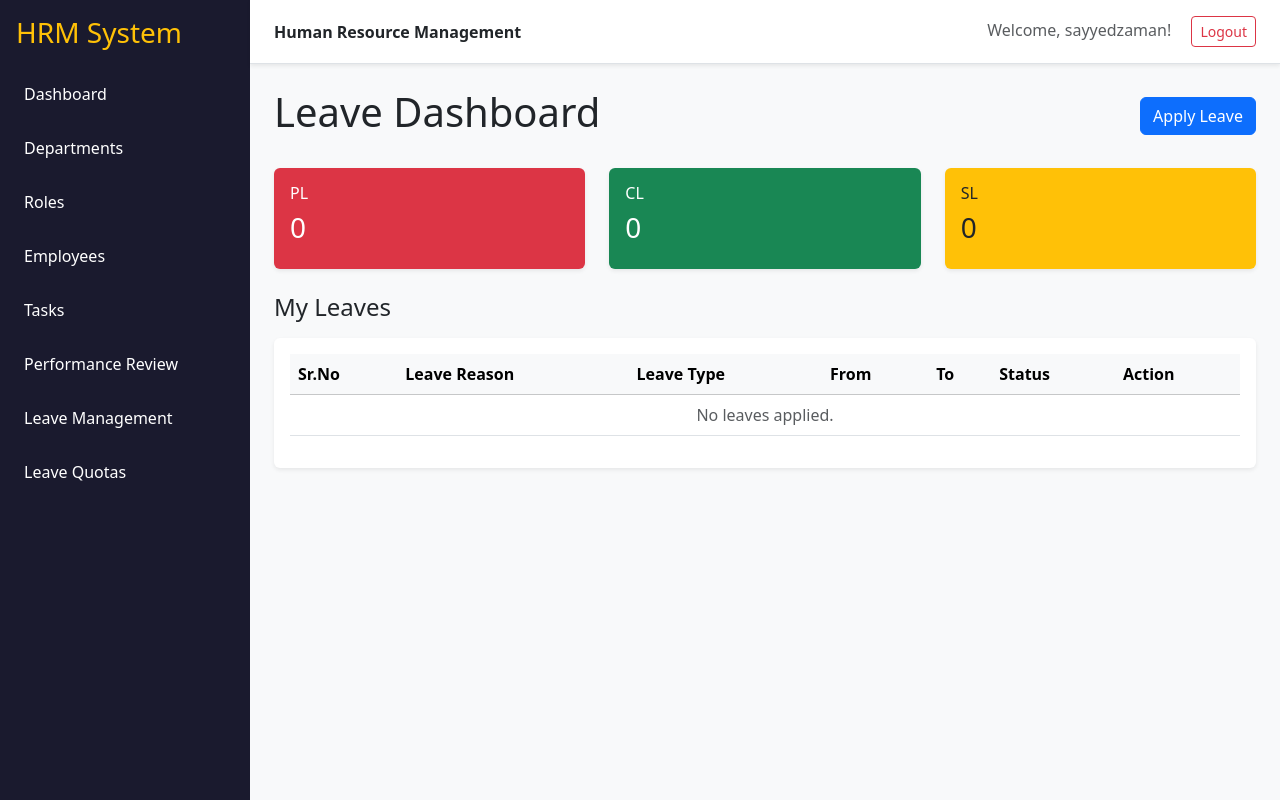
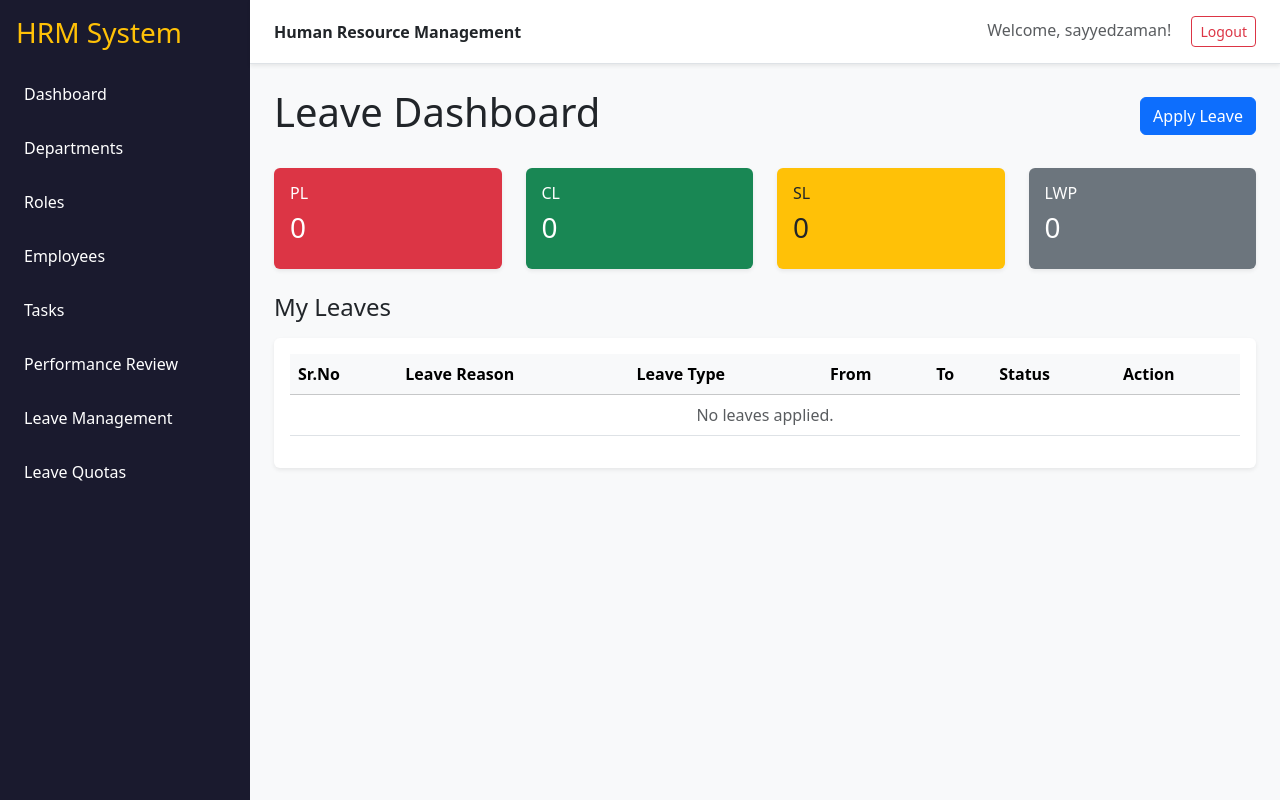
Before and after one commit to YedkeAmol/hrm-internship-project, a Flask app: page /leaves in a window 1280 px wide. Run offline with Flask 3, Linux system fonts and the light colour scheme; a user stored in the database is signed in; data comes from the database, SQL or seed files in the repository; data that the repository does not hold is empty.

Commit message:
Add LWP Quota and ensure Reason of Leave is tracked

```diff
--- a/app.py
+++ b/app.py
@@ -1016,7 +1016,7 @@ def leaves():
         (current_user_id,)
     ).fetchall()
 
-    bal_dict = {"PL": 0, "CL": 0, "SL": 0}
+    bal_dict = {"PL": 0, "CL": 0, "SL": 0, "LWP": 0}
     for b in balances:
         bal_dict[b['leave_type']] = b['remain_quota']
 
@@ -1167,7 +1167,8 @@ def leave_quotas():
         SELECT u.employee_id, u.first_name, u.last_name,
                SUM(CASE WHEN lq.leave_type = 'PL' THEN lq.total_quota ELSE 0 END) as pl_quota,
                SUM(CASE WHEN lq.leave_type = 'CL' THEN lq.total_quota ELSE 0 END) as cl_quota,
-               SUM(CASE WHEN lq.leave_type = 'SL' THEN lq.total_quota ELSE 0 END) as sl_quota
+               SUM(CASE WHEN lq.leave_type = 'SL' THEN lq.total_quota ELSE 0 END) as sl_quota,
+               SUM(CASE WHEN lq.leave_type = 'LWP' THEN lq.total_quota ELSE 0 END) as lwp_quota
         FROM user u
         LEFT JOIN leave_quota lq ON u.employee_id = lq.employee_id
         GROUP BY u.employee_id, u.first_name, u.last_name
@@ -1192,8 +1193,9 @@ def add_leave_quota():
         pl_quota = int(request.form.get("pl_quota", 0))
         cl_quota = int(request.form.get("cl_quota", 0))
         sl_quota = int(request.form.get("sl_quota", 0))
+        lwp_quota = int(request.form.get("lwp_quota", 0))
 
-        for l_type, val in [("PL", pl_quota), ("CL", cl_quota), ("SL", sl_quota)]:
+        for l_type, val in [("PL", pl_quota), ("CL", cl_quota), ("SL", sl_quota), ("LWP", lwp_quota)]:
             # Insert or replace (SQLite UPSERT)
             conn.execute("""
                 INSERT INTO leave_quota (employee_id, leave_type, total_quota, used_quota, remain_quota)
--- a/templates/leave_quotas.html
+++ b/templates/leave_quotas.html
@@ -17,6 +17,7 @@
                 <th>PL Quota</th>
                 <th>CL Quota</th>
                 <th>SL Quota</th>
+                <th>LWP Quota</th>
                 <th>Edit</th>
             </tr>
         </thead>
@@ -28,6 +29,7 @@
                 <td>{{ emp.pl_quota }}</td>
                 <td>{{ emp.cl_quota }}</td>
                 <td>{{ emp.sl_quota }}</td>
+                <td>{{ emp.lwp_quota }}</td>
                 <td>
                     <!-- Even though it says 'add', we can use it to edit as well since it upserts -->
                     <a href="{{ url_for('add_leave_quota') }}?employee_id={{ emp.employee_id }}" class="btn btn-sm btn-warning">Edit</a>
--- a/templates/leaves.html
+++ b/templates/leaves.html
@@ -10,22 +10,28 @@
 
 <!-- Leave Balances -->
 <div class="row mb-4">
-    <div class="col-md-4">
+    <div class="col-md-3">
         <div class="card bg-danger text-white shadow-sm p-3">
             <h6>PL</h6>
             <h3>{{ balances.PL }}</h3>
         </div>
     </div>
-    <div class="col-md-4">
+    <div class="col-md-3">
         <div class="card bg-success text-white shadow-sm p-3">
             <h6>CL</h6>
             <h3>{{ balances.CL }}</h3>
         </div>
     </div>
-    <div class="col-md-4">
+    <div class="col-md-3">
         <div class="card bg-warning text-dark shadow-sm p-3">
             <h6>SL</h6>
             <h3>{{ balances.SL }}</h3>
+        </div>
+    </div>
+    <div class="col-md-3">
+        <div class="card bg-secondary text-white shadow-sm p-3">
+            <h6>LWP</h6>
+            <h3>{{ balances.LWP }}</h3>
         </div>
     </div>
 </div>
```
Also changed, not shown: templates/leave_quota_form.html (+6 -1 lines).
